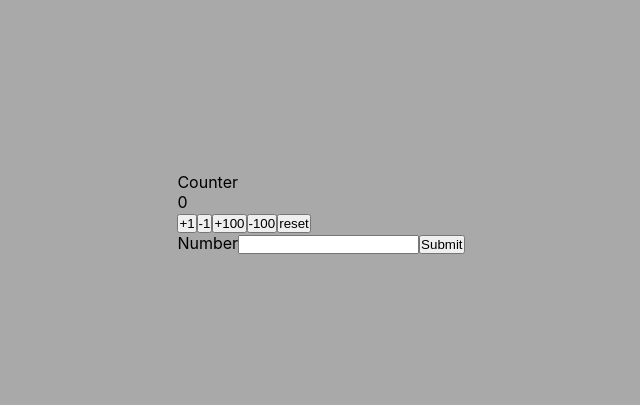
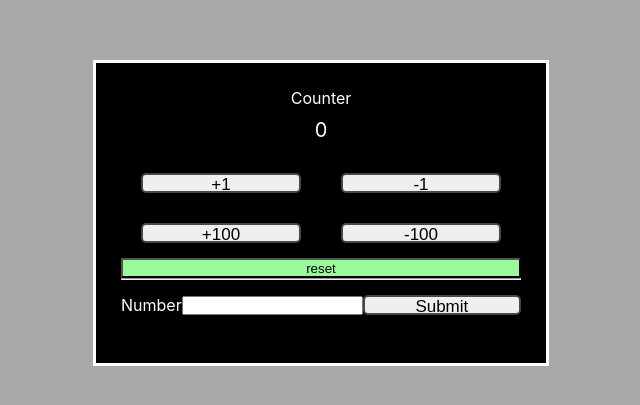
Before and after one commit to andrey-kupets/react-counter, a React (Create React App) app: page / in a window 1280 px wide. Shown: the part 187-592 px from the top of the page, without its empty margins (319-959 px from the left). Built offline with nearby package versions, Linux system fonts and the light colour scheme.

Commit message:
add styles

```diff
--- a/src/components/Counter.css
+++ b/src/components/Counter.css
@@ -1,3 +1,43 @@
-* {
+.counter_wrap {
+    width: 400px;
+    height: 250px;
+    border: 3px solid white;
+    background: black;
+    color: white;
+    padding: 25px;
+    text-align: center;
+    justify-content: center;
+}
 
+.result {
+    width: 100%;
+    height: 40px;
+    padding-top: 10px;
+    font-size: 20px;
 }
+
+.btns {
+    display: flex;
+    justify-content: space-between;
+    flex-wrap: wrap;
+}
+
+.btn {
+    height: 20px;
+    width: 40%;
+    margin: 15px auto;
+    font-size: 17px;
+    border-radius: 5px;
+    border: 2px solid #474747;
+}
+
+.btn_reset {
+    height: 20px;
+    width: 100%;
+    background: palegreen;
+}
+
+.input_area {
+    display: flex;
+    align-items: center;
+}
--- a/src/components/Counter.js
+++ b/src/components/Counter.js
@@ -1,4 +1,5 @@
 import React, {Component} from 'react';
+import './Counter.css';
 
 class Counter extends Component {
     state = {result: 0, input: 0};
@@ -40,7 +41,7 @@ class Counter extends Component {
     //     this.setState({result: actNumber});
     // }
 
-    submitNumber = () => {
+    submitNumber = (enterInput) => {
         let {input, result} = this.state;
         let RESULT = result + input;
         this.setState({result: RESULT})
@@ -49,21 +50,19 @@ class Counter extends Component {
     render() {
         let {result} = this.state;
         return (
-            <div className={'Wrapper'}>
-                <div>Counter
-                    <div>{result}</div>
-                    <div>
-                        <button onClick={this.plus1}>+1</button>
-                        <button onClick={this.minus1}>-1</button>
-                        <button onClick={this.plus100}>+100</button>
-                        <button onClick={this.minus100}>-100</button>
-                        <button onClick={this.reset}>reset</button>
-                    </div>
-                    <div>
-                        <label/>Number
-                        <input type={'number'} onChange={this.enterInput}/>
-                        <button onClick={this.submitNumber}>Submit</button>
-                    </div>
+            <div className={'counter_wrap'}>Counter
+                <div className={'result'}>{result}</div>
+                <div className={'btns'}>
+                    <button onClick={this.plus1} className={'btn'}>+1</button>
+                    <button onClick={this.minus1} className={'btn'}>-1</button>
+                    <button onClick={this.plus100} className={'btn'}>+100</button>
+                    <button onClick={this.minus100} className={'btn'}>-100</button>
+                    <button onClick={this.reset} className={'btn_reset'}>reset</button>
+                </div><hr/>
+                <div className={'input_area'}>
+                    <label/>Number
+                    <input type={'number'} onChange={this.enterInput} className={'input'}/>
+                    <button onClick={this.submitNumber} className={'btn'}>Submit</button>
                 </div>
             </div>
         );
```
